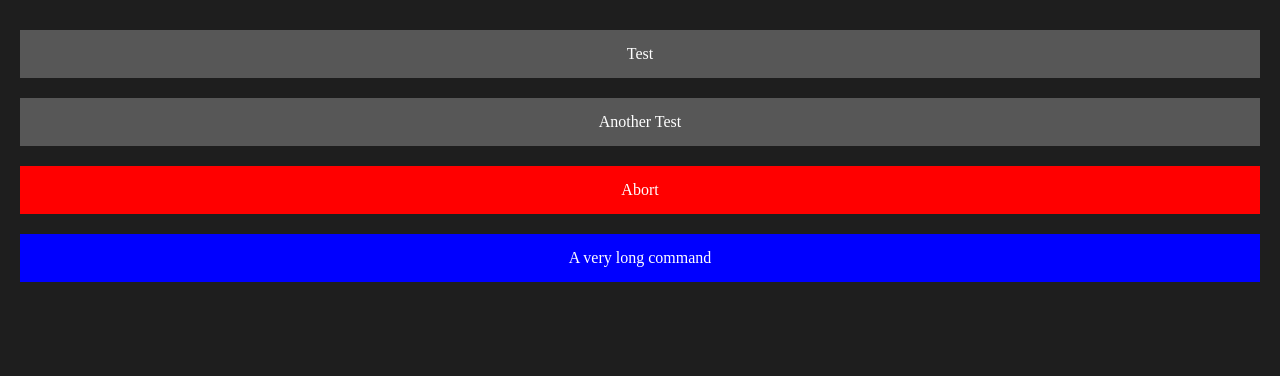
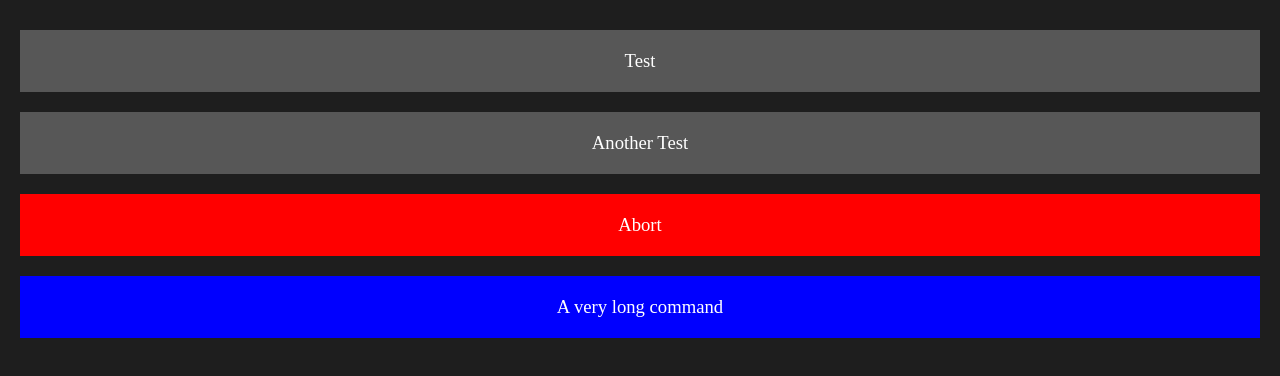
Before and after one commit to timothybrink/data-viewer, a website: page ui/cmd.html in a window 1280 px wide. Drawn offline with Linux system fonts and the light colour scheme.

Commit message:
update style

```diff
--- a/ui/style-cmd.css
+++ b/ui/style-cmd.css
@@ -31,9 +31,10 @@ body {
   width: 100%;
   box-sizing: border-box;
   margin: 10px 0;
-  /* The above 3 are the only differences from main */
+  font-size: 14pt;
+  padding: 20px 30px;
+  /* The above are the only differences from main */
   display: inline-block;
-  padding: 15px 30px;
   user-select: none;
   -webkit-user-select: none;
   background-image: linear-gradient(transparent, transparent);
```
